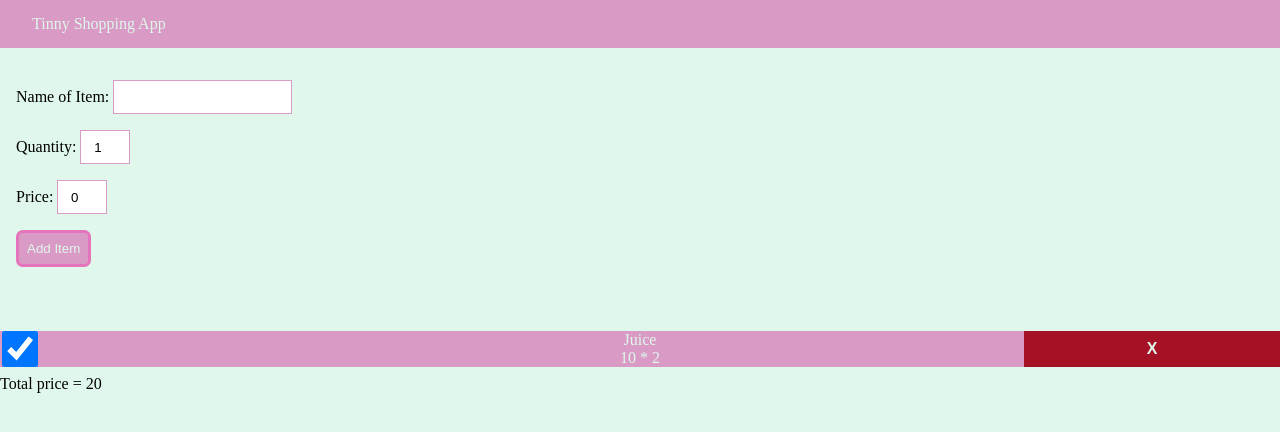
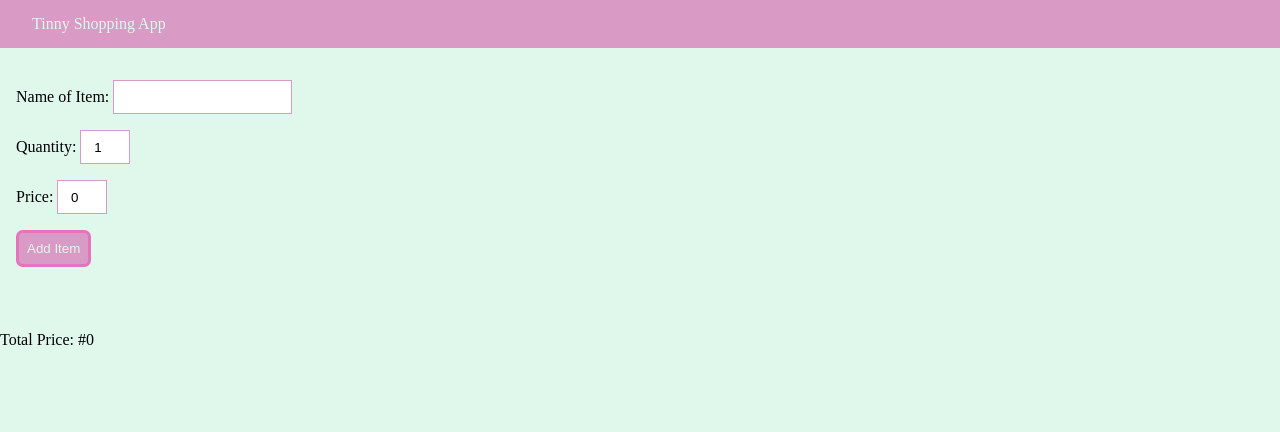
Before and after one commit to Jennifer-Iroh/TinnyShoppingApp, a plain HTML site: page index.html in a window 1280 px wide. Drawn offline with Linux system fonts and the light colour scheme.

Commit message:
added features to populate the html with the data from the database on page refresh

```diff
--- a/index.html
+++ b/index.html
@@ -38,24 +38,10 @@
       </form>
     </div>
 
-    <div id="itemsList">
-      <div class="item">
-        <input type="checkbox" class="checkbox" checked />
+    <div id="itemsList"></div>
+    <div id="itemsTotalPrice"></div>
 
-        <div class="itemInfo">
-          <p>Juice</p>
-          <p>10 * 2</p>
-        </div>
-
-        <button id="deleteItemBtn">X</button>
-      </div>
-
-
-
-      <div class="itemsTotalPrice">Total price = 20</div>
-    </div>
     <script src="./dexie.min.js"></script>
     <script src="./script.js"></script>
-
   </body>
 </html>
--- a/script.js
+++ b/script.js
@@ -1,11 +1,45 @@
 // Initialize the Dexie database in our APp
 const db = new Dexie('TinnyShoppingApp')
 // If we are going to change any of the parameters, we alos have to change the version number by increasing by 1
-db.version(1).stores({items: '++id,name,price,isPurchased'})
+db.version(1).stores({ items: '++id,name,price,isPurchased' })
 
 const itemForm = document.getElementById('itemForm')
 const itemsList = document.getElementById('itemsList')
-const itemsTotalPrice = document.getElementsByClassName('itemsTotalPrice')
+const itemsTotalPrice = document.getElementById('itemsTotalPrice')
+
+// How to use items stored in the dexie databas
+const populateItemsList = async () => {
+
+    // convert all items in the database to an array and populate the html using map and template literals
+    const allItems = await db.items.reverse().toArray()
+    itemsList.innerHTML = allItems.map(item => `
+    <div class="item ${item.isPurchased && 'purchased'}">
+        <input
+        type="checkbox"
+        class="checkbox"
+        ${item.isPurchased && 'checked'}
+        />
+
+        <div class="itemInfo">
+          <p>${item.itemName}</p>
+          <p> #${item.itemPrice} * ${item.itemQty} </p>
+        </div>
+
+        <button id="deleteItemBtn">X</button>
+      </div>
+    `)
+
+    // Calculate for the total price of items using map and reduce
+    const arrayOfPrices = allItems.map(item => item.itemPrice * item.itemQty)
+    const totalPrice = arrayOfPrices.reduce((a, b) => a + b, 0)
+
+    // populate the total totalprice div html
+    itemsTotalPrice.innerText = 'Total Price: #' + totalPrice
+
+}
+
+// call the populateitemslist function when the window loads up
+window.onload = populateItemsList()
 
 
 // When the submit button is clicked, we want to get the values of our input using an async function and populate the Dexie database
@@ -20,6 +54,7 @@ itemForm.onsubmit = async (event) => {
     // Also, this syntax is like this because of object destructuring
     await db.items.add({ itemName, itemQty, itemPrice })
 
+
     // Clear the form on submit
     itemForm.reset()
 }
```
